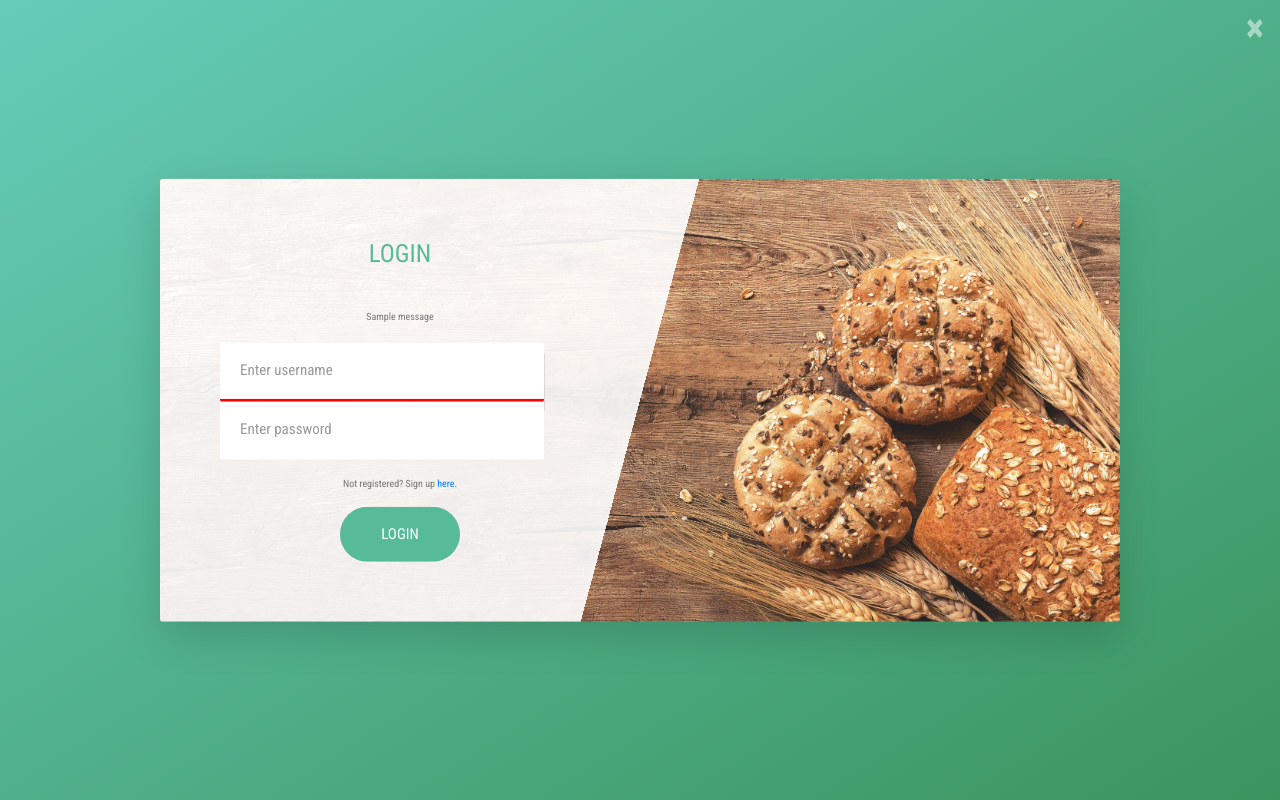
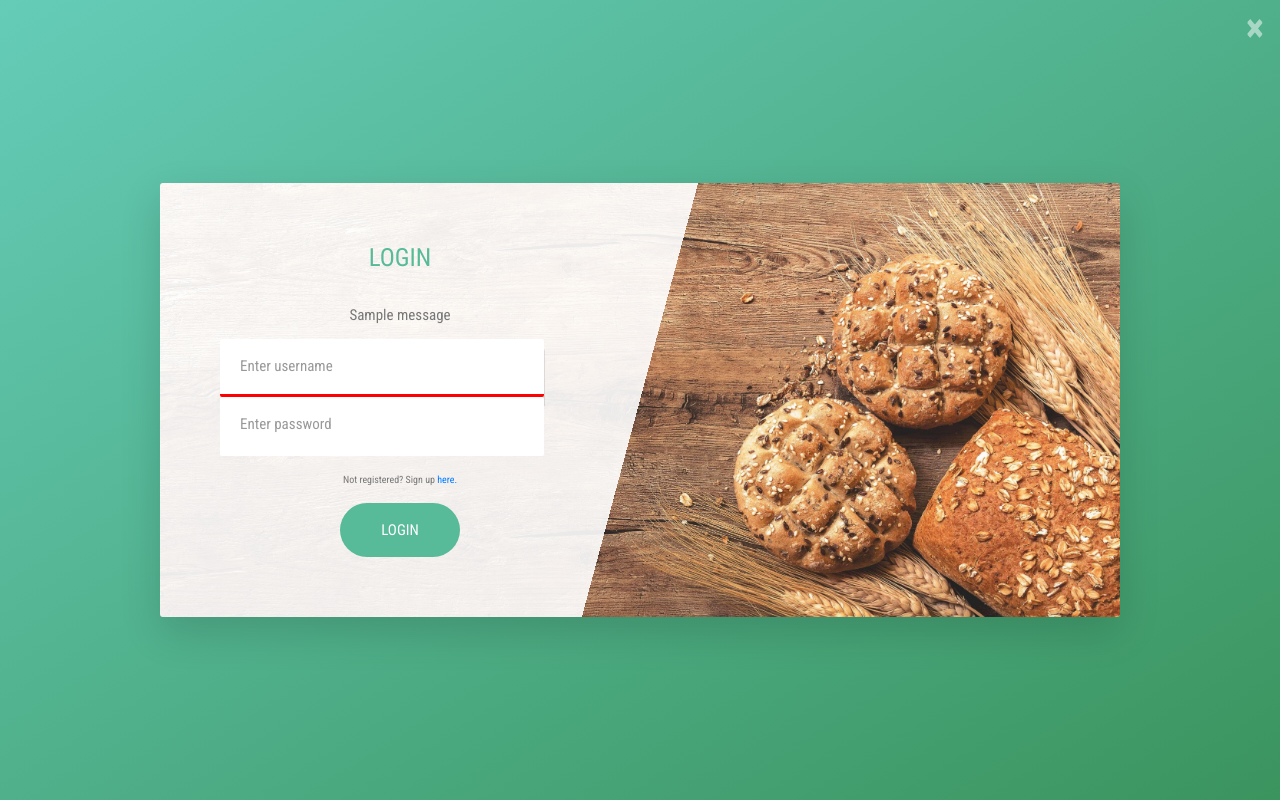
Before and after one commit to andreasdk/dcd-recipes, a Flask app: page /login in a window 1280 px wide. Run offline with Flask 2, Linux system fonts and the light colour scheme; one stand-in notice (Sample message) is shown; some libraries are stand-ins or nearby versions.

Commit message:
refactored flash msg in p tag

```diff
--- a/whisk/templates/login.html
+++ b/whisk/templates/login.html
@@ -9,9 +9,9 @@
                 <form method="POST" action="">
                         {{ form.hidden_tag() }}
                         {% with messages = get_flashed_messages() %} {% if messages %} {% for message in messages %}
-                        <div class="alert alert-{{ category }}">
+                        <p class="flash-message" role="alert">
                                 {{ message }}
-                            </div>
+                        </p>
                 {% endfor %} {% endif %} {% endwith %}
                     <div class="form__group">
                             {% if form.username.errors %}
```
